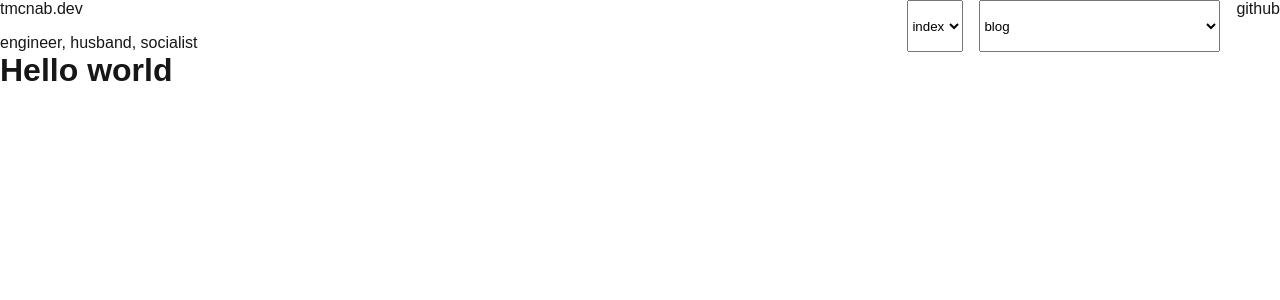
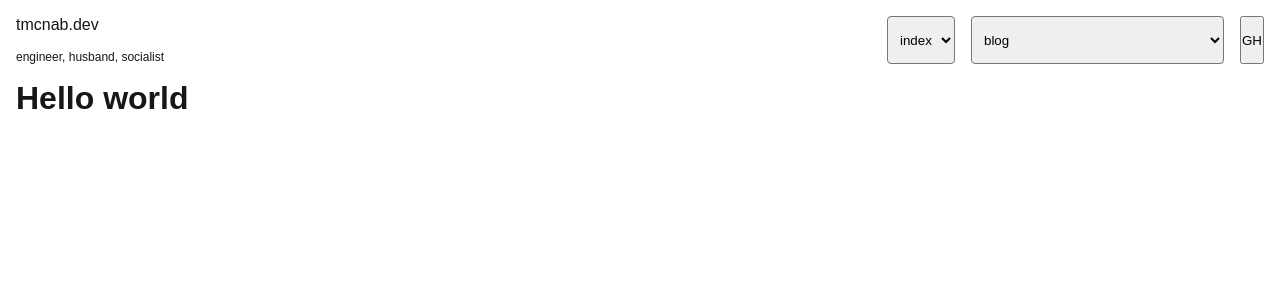
Before and after one commit to tmcnab/tmcnab.dev, a Next.js app: page / in a window 1280 px wide. Shown: the top 300 px of the page. Built offline with nearby package versions, Linux system fonts and the light colour scheme.

Commit message:
add header

```diff
--- a/src/app/globals.css
+++ b/src/app/globals.css
@@ -25,9 +25,9 @@ body {
 }
 
 * {
-  box-sizing: border-box;
-  padding: 0;
-  margin: 0;
+	box-sizing: border-box;
+	padding: 0;
+	margin: 0;
 }
 
 a {
--- /dev/null
+++ b/src/app/layout.css
@@ -0,0 +1,24 @@
+header {
+	padding: 1rem;
+	font-size: 40px;
+}
+
+
+.header-title {
+	font-size: 1rem;
+}
+
+.header-subtitle {
+	font-size: 0.75rem;
+}
+
+main {
+	padding-left: 1rem;
+	padding-right: 1rem;
+}
+
+select {
+	border-radius: 0.25rem;
+	padding-left: 0.5rem;
+	padding-right: 0.25rem;
+}
--- a/src/app/layout.tsx
+++ b/src/app/layout.tsx
@@ -1,7 +1,8 @@
+import './layout.css'
 import "./globals.css"
 import { ReactNode } from "react"
+import Flex from "@/components/Flex"
 import type { Metadata } from "next"
-import Flex from "@/components/Flex"
 
 export const metadata: Metadata = {
 	description: "Generated by create next app",
@@ -20,8 +21,8 @@ export default function Layout({ children }: Props) {
 				<header>
 					<Flex>
 						<Flex vertical>
-							<span>tmcnab.dev</span>
-							<span>engineer, husband, socialist</span>
+							<span className='header-title'>tmcnab.dev</span>
+							<span className='header-subtitle'>engineer, husband, socialist</span>
 						</Flex>
 						<Flex>
 							<select>
@@ -32,12 +33,13 @@ export default function Layout({ children }: Props) {
 								<option>blog</option>
 								<option>2024-09-21 • Something Devestating</option>
 							</select>
-
-							<span>github</span>
+							<button>GH</button>
 						</Flex>
 					</Flex>
 				</header>
-				{children}
+				<main>
+					{children}
+				</main>
 			</body>
 		</html >
 	)
```
